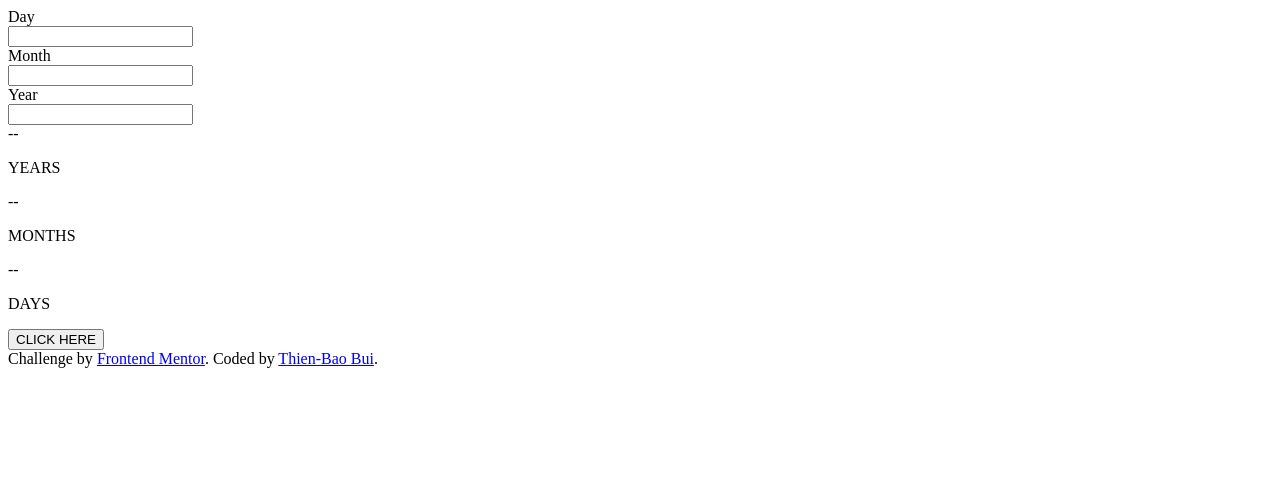
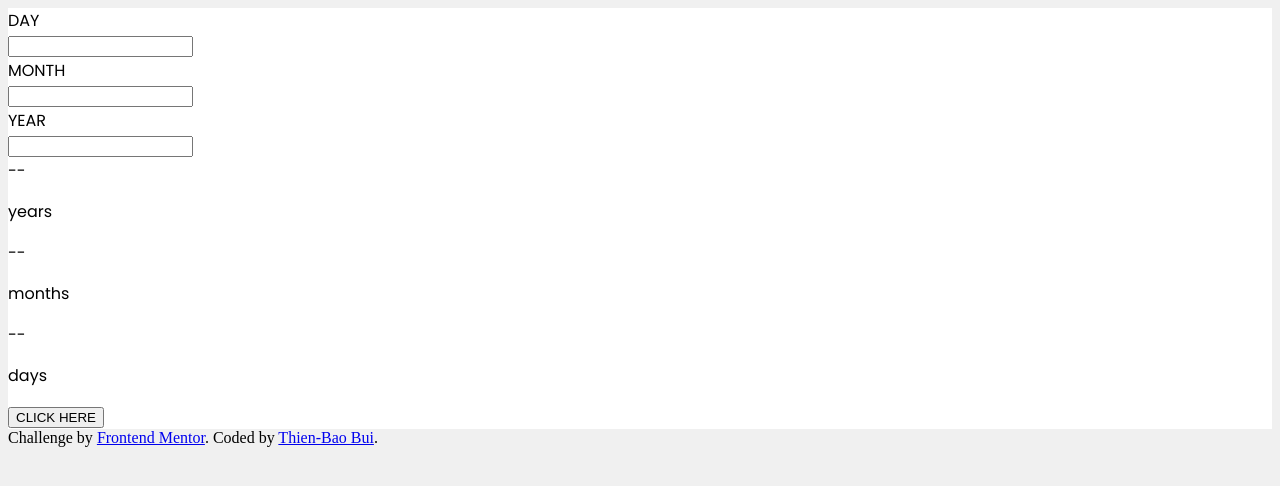
Before and after one commit to tbbui-732/age-calculator-app-main, a plain HTML site: page index.html in a window 1280 px wide. Drawn offline with Linux system fonts and the light colour scheme.

Commit message:
Added Poppins font into CSS

```diff
--- a/index.html
+++ b/index.html
@@ -12,7 +12,7 @@
     <div class="app">
 
       <!-- Top-most section, requests user input -->
-      <div class="user-input">
+      <div class="user-input" style="text-transform: uppercase">
         <div class="day">
           <label for="day">Day</label><br>
           <input type="text" id="day" name="day">
@@ -27,8 +27,9 @@
         </div>
       </div>
 
+      <!-- TODO: start styling this bitch up-->
       <!-- Lower-most section, displays user's age-->
-      <div class="display-age">
+      <div class="display-age" style="text-transform: lowercase">
         <div class="display-year-container">
           <div id="display-year">--</div>
           <p>YEARS</p>
--- a/styles/style.css
+++ b/styles/style.css
@@ -0,0 +1,10 @@
+@import url('https://fonts.googleapis.com/css2?family=Poppins&display=swap');
+
+body {
+  background: hsl(0, 0%, 94%);
+}
+
+.app {
+  background-color: hsl(0, 0%, 100%);
+  font-family: Poppins;
+}
```
